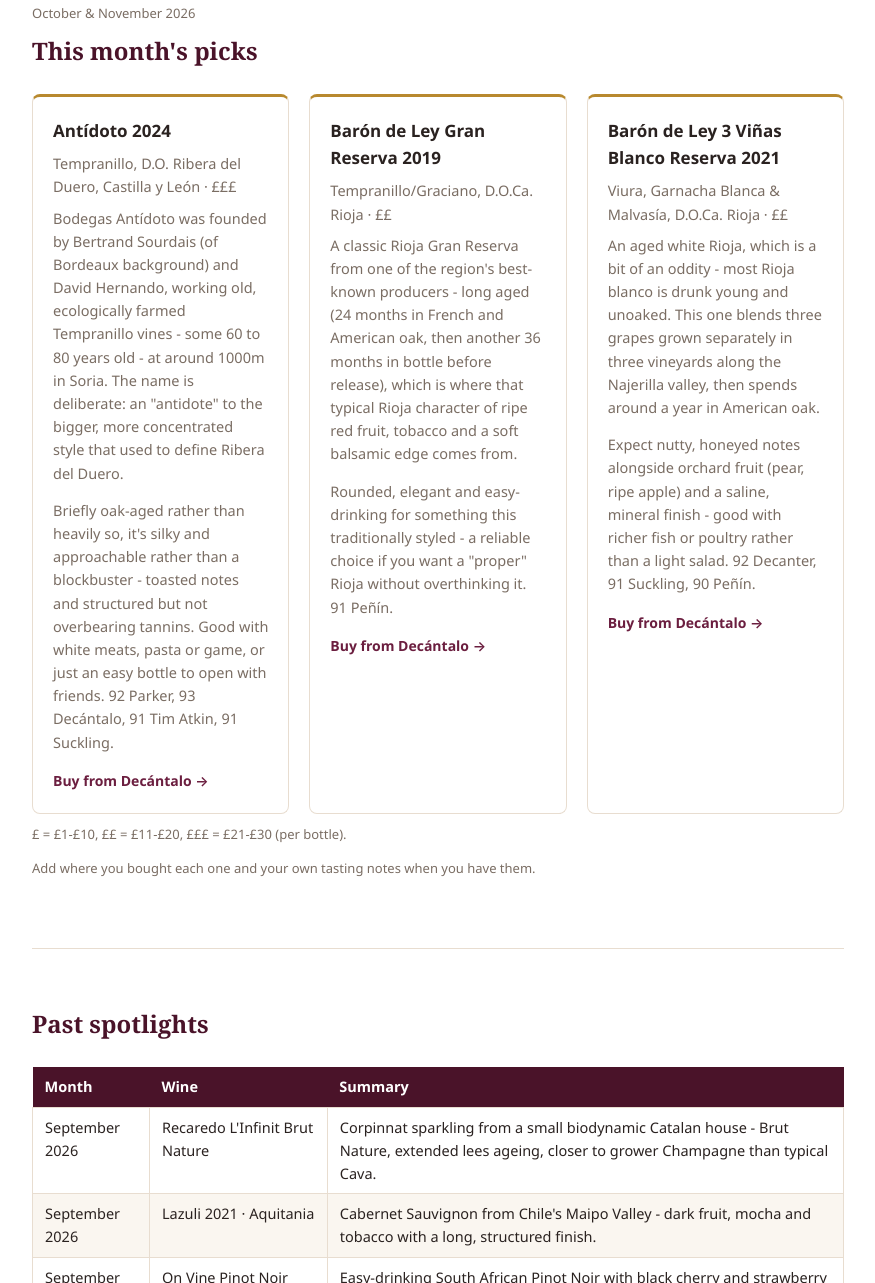
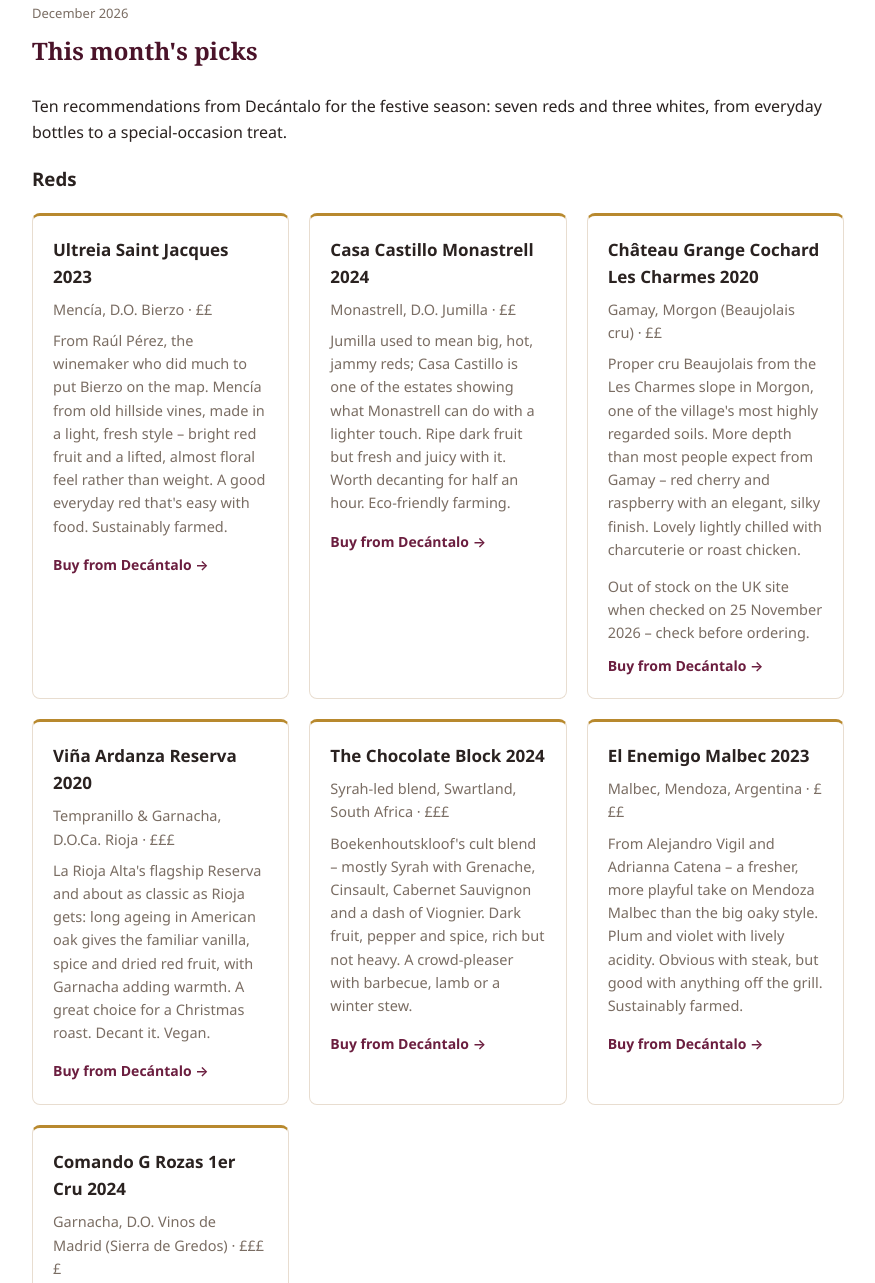
Before and after one commit to dascpt1/dascpt1.github.io, a plain HTML site: page spotlight.html in a window 1280 px wide. Shown: the part 1132-2415 px from the top of the page, without its empty margins (202-1077 px from the left). Drawn offline with Linux system fonts and the light colour scheme.

Commit message:
Add December 2026 spotlight: ten Decantalo picks, archive Oct/Nov picks
Co-Authored-By: Claude Opus 5.5 <noreply@anthropic.com>

```diff
--- a/spotlight.html
+++ b/spotlight.html
@@ -84,63 +84,97 @@
   </section>
 
   <section id="current">
-    <p class="note" style="margin:0 0 8px;">October &amp; November 2026</p>
+    <p class="note" style="margin:0 0 8px;">December 2026</p>
     <h2>This month's picks</h2>
+    <p>Ten recommendations from Dec&aacute;ntalo for the festive season: seven reds and three whites, from everyday bottles to a special-occasion treat.</p>
+    <h3>Reds</h3>
     <div class="grid">
       <article class="card">
-        <h3>Ant&iacute;doto 2024</h3>
-        <p class="note" style="margin:0 0 8px;">Tempranillo, D.O. Ribera del Duero, Castilla y Le&oacute;n &middot; &pound;&pound;&pound;</p>
+        <h3>Ultreia Saint Jacques 2023</h3>
+        <p class="note" style="margin:0 0 8px;">Menc&iacute;a, D.O. Bierzo &middot; &pound;&pound;</p>
         <p>
-          Bodegas Ant&iacute;doto was founded by Bertrand Sourdais (of Bordeaux
-          background) and David Hernando, working old, ecologically farmed
-          Tempranillo vines - some 60 to 80 years old - at around 1000m in Soria.
-          The name is deliberate: an "antidote" to the bigger, more concentrated
-          style that used to define Ribera del Duero.
+          From Ra&uacute;l P&eacute;rez, the winemaker who did much to put Bierzo on the map. Menc&iacute;a from old hillside vines, made in a light, fresh style &ndash; bright red fruit and a lifted, almost floral feel rather than weight. A good everyday red that's easy with food. Sustainably farmed.
         </p>
-        <p>
-          Briefly oak-aged rather than heavily so, it's silky and approachable
-          rather than a blockbuster - toasted notes and structured but not
-          overbearing tannins. Good with white meats, pasta or game, or just an
-          easy bottle to open with friends. 92 Parker, 93 Dec&aacute;ntalo, 91 Tim
-          Atkin, 91 Suckling.
-        </p>
-        <a class="card-link" href="https://www.decantalo.co.uk/en/antidoto.html" target="_blank" rel="noopener">Buy from Dec&aacute;ntalo &rarr;</a>
+        <a class="card-link" href="https://www.decantalo.co.uk/en/ultreia-saint-jacques.html" target="_blank" rel="noopener">Buy from Dec&aacute;ntalo &rarr;</a>
       </article>
       <article class="card">
-        <h3>Bar&oacute;n de Ley Gran Reserva 2019</h3>
-        <p class="note" style="margin:0 0 8px;">Tempranillo/Graciano, D.O.Ca. Rioja &middot; &pound;&pound;</p>
+        <h3>Casa Castillo Monastrell 2024</h3>
+        <p class="note" style="margin:0 0 8px;">Monastrell, D.O. Jumilla &middot; &pound;&pound;</p>
         <p>
-          A classic Rioja Gran Reserva from one of the region's best-known
-          producers - long aged (24 months in French and American oak, then
-          another 36 months in bottle before release), which is where that
-          typical Rioja character of ripe red fruit, tobacco and a soft balsamic
-          edge comes from.
+          Jumilla used to mean big, hot, jammy reds; Casa Castillo is one of the estates showing what Monastrell can do with a lighter touch. Ripe dark fruit but fresh and juicy with it. Worth decanting for half an hour. Eco-friendly farming.
         </p>
-        <p>
-          Rounded, elegant and easy-drinking for something this traditionally
-          styled - a reliable choice if you want a "proper" Rioja without
-          overthinking it. 91 Pe&ntilde;&iacute;n.
-        </p>
-        <a class="card-link" href="https://www.decantalo.co.uk/en/baron-de-ley-gran-reserva.html" target="_blank" rel="noopener">Buy from Dec&aacute;ntalo &rarr;</a>
+        <a class="card-link" href="https://www.decantalo.co.uk/en/casa-castillo-monastrell.html" target="_blank" rel="noopener">Buy from Dec&aacute;ntalo &rarr;</a>
       </article>
       <article class="card">
-        <h3>Bar&oacute;n de Ley 3 Vi&ntilde;as Blanco Reserva 2021</h3>
-        <p class="note" style="margin:0 0 8px;">Viura, Garnacha Blanca &amp; Malvas&iacute;a, D.O.Ca. Rioja &middot; &pound;&pound;</p>
+        <h3>Ch&acirc;teau Grange Cochard Les Charmes 2020</h3>
+        <p class="note" style="margin:0 0 8px;">Gamay, Morgon (Beaujolais cru) &middot; &pound;&pound;</p>
         <p>
-          An aged white Rioja, which is a bit of an oddity - most Rioja blanco is
-          drunk young and unoaked. This one blends three grapes grown separately
-          in three vineyards along the Najerilla valley, then spends around a
-          year in American oak.
+          Proper cru Beaujolais from the Les Charmes slope in Morgon, one of the village's most highly regarded soils. More depth than most people expect from Gamay &ndash; red cherry and raspberry with an elegant, silky finish. Lovely lightly chilled with charcuterie or roast chicken.
         </p>
+        <p class="note" style="margin:0 0 8px;">Out of stock on the UK site when checked on 25 November 2026 &ndash; check before ordering.</p>
+        <a class="card-link" href="https://www.decantalo.co.uk/en/chateau-grange-cochard-les-charmes.html" target="_blank" rel="noopener">Buy from Dec&aacute;ntalo &rarr;</a>
+      </article>
+      <article class="card">
+        <h3>Vi&ntilde;a Ardanza Reserva 2020</h3>
+        <p class="note" style="margin:0 0 8px;">Tempranillo &amp; Garnacha, D.O.Ca. Rioja &middot; &pound;&pound;&pound;</p>
         <p>
-          Expect nutty, honeyed notes alongside orchard fruit (pear, ripe apple)
-          and a saline, mineral finish - good with richer fish or poultry rather
-          than a light salad. 92 Decanter, 91 Suckling, 90 Pe&ntilde;&iacute;n.
+          La Rioja Alta's flagship Reserva and about as classic as Rioja gets: long ageing in American oak gives the familiar vanilla, spice and dried red fruit, with Garnacha adding warmth. A great choice for a Christmas roast. Decant it. Vegan.
         </p>
-        <a class="card-link" href="https://www.decantalo.co.uk/en/baron-de-ley-3-vinas-blanco-reserva.html" target="_blank" rel="noopener">Buy from Dec&aacute;ntalo &rarr;</a>
+        <a class="card-link" href="https://www.decantalo.co.uk/en/vina-ardanza.html" target="_blank" rel="noopener">Buy from Dec&aacute;ntalo &rarr;</a>
+      </article>
+      <article class="card">
+        <h3>The Chocolate Block 2024</h3>
+        <p class="note" style="margin:0 0 8px;">Syrah-led blend, Swartland, South Africa &middot; &pound;&pound;&pound;</p>
+        <p>
+          Boekenhoutskloof's cult blend &ndash; mostly Syrah with Grenache, Cinsault, Cabernet Sauvignon and a dash of Viognier. Dark fruit, pepper and spice, rich but not heavy. A crowd-pleaser with barbecue, lamb or a winter stew.
+        </p>
+        <a class="card-link" href="https://www.decantalo.co.uk/en/the-chocolate-block.html" target="_blank" rel="noopener">Buy from Dec&aacute;ntalo &rarr;</a>
+      </article>
+      <article class="card">
+        <h3>El Enemigo Malbec 2023</h3>
+        <p class="note" style="margin:0 0 8px;">Malbec, Mendoza, Argentina &middot; &pound;&pound;&pound;</p>
+        <p>
+          From Alejandro Vigil and Adrianna Catena &ndash; a fresher, more playful take on Mendoza Malbec than the big oaky style. Plum and violet with lively acidity. Obvious with steak, but good with anything off the grill. Sustainably farmed.
+        </p>
+        <a class="card-link" href="https://www.decantalo.co.uk/en/el-enemigo-malbec.html" target="_blank" rel="noopener">Buy from Dec&aacute;ntalo &rarr;</a>
+      </article>
+      <article class="card">
+        <h3>Comando G Rozas 1er Cru 2024</h3>
+        <p class="note" style="margin:0 0 8px;">Garnacha, D.O. Vinos de Madrid (Sierra de Gredos) &middot; &pound;&pound;&pound;&pound;</p>
+        <p>
+          The treat of the month. Comando G are the names behind the Gredos Garnacha revival, farming high-altitude vines on granite biodynamically. Pale, delicate and very mineral &ndash; closer to fine Burgundy than to typical Spanish Garnacha. One to save for a special occasion.
+        </p>
+        <a class="card-link" href="https://www.decantalo.co.uk/en/rozas-1er-cru.html" target="_blank" rel="noopener">Buy from Dec&aacute;ntalo &rarr;</a>
       </article>
     </div>
-    <p class="note">&pound; = &pound;1-&pound;10, &pound;&pound; = &pound;11-&pound;20, &pound;&pound;&pound; = &pound;21-&pound;30 (per bottle).</p>
+    <h3>Whites</h3>
+    <div class="grid">
+      <article class="card">
+        <h3>Espor&atilde;o Reserva Branco 2024</h3>
+        <p class="note" style="margin:0 0 8px;">Ant&atilde;o Vaz, Arinto &amp; Roupeiro, DOC Alentejo, Portugal &middot; &pound;&pound;</p>
+        <p>
+          A benchmark Portuguese white from one of the Alentejo's leading estates, blending three local grapes and aged on its lees. Citrus and stone fruit with a creamy texture and a fresh finish. Very good with fish, chicken or a seafood rice. Eco-friendly.
+        </p>
+        <a class="card-link" href="https://www.decantalo.co.uk/en/esporao-reserva-branco.html" target="_blank" rel="noopener">Buy from Dec&aacute;ntalo &rarr;</a>
+      </article>
+      <article class="card">
+        <h3>Rafael Palacios Louro Godello 2025</h3>
+        <p class="note" style="margin:0 0 8px;">Godello, D.O. Valdeorras &middot; &pound;&pound;&pound;</p>
+        <p>
+          Rafael Palacios is the go-to name for Godello, and Louro is his more approachable bottling. Barrel-fermented, but the oak is in the background &ndash; pear, white flowers and a mineral, saline edge. A serious white for the price and a good alternative to white Burgundy.
+        </p>
+        <a class="card-link" href="https://www.decantalo.co.uk/en/louro.html" target="_blank" rel="noopener">Buy from Dec&aacute;ntalo &rarr;</a>
+      </article>
+      <article class="card">
+        <h3>Barco del Corneta 2024</h3>
+        <p class="note" style="margin:0 0 8px;">Verdejo, VT Castilla y Le&oacute;n &middot; &pound;&pound;&pound;</p>
+        <p>
+          A small-production Verdejo from old vines near Rueda, a long way from the cheap and cheerful versions in the supermarket. Aged partly in wood, it has more texture and depth than you'd expect, with herbs, citrus and a long, savoury finish. Eco-friendly and sustainably farmed.
+        </p>
+        <a class="card-link" href="https://www.decantalo.co.uk/en/barco-del-corneta.html" target="_blank" rel="noopener">Buy from Dec&aacute;ntalo &rarr;</a>
+      </article>
+    </div>
+    <p class="note">&pound; = &pound;1-&pound;10, &pound;&pound; = &pound;11-&pound;20, &pound;&pound;&pound; = &pound;21-&pound;30, &pound;&pound;&pound;&pound; = over &pound;30 (per bottle). Prices checked on Dec&aacute;ntalo's UK site on 25 November 2026.</p>
     <p class="note">Add where you bought each one and your own tasting notes when you have them.</p>
   </section>
 
@@ -151,6 +185,9 @@
         <tr><th>Month</th><th>Wine</th><th>Summary</th></tr>
       </thead>
       <tbody>
+        <tr><td>October &amp; November 2026</td><td>Ant&iacute;doto 2024</td><td>Silky, lightly oaked Ribera del Duero Tempranillo from old high-altitude vines in Soria.</td></tr>
+        <tr><td>October &amp; November 2026</td><td>Bar&oacute;n de Ley Gran Reserva 2019</td><td>Classic long-aged Rioja Gran Reserva - ripe red fruit, tobacco and a soft balsamic edge.</td></tr>
+        <tr><td>October &amp; November 2026</td><td>Bar&oacute;n de Ley 3 Vi&ntilde;as Blanco Reserva 2021</td><td>Oak-aged white Rioja - nutty, honeyed and mineral, good with richer fish or poultry.</td></tr>
         <tr><td>September 2026</td><td>Recaredo L'Infinit Brut Nature</td><td>Corpinnat sparkling from a small biodynamic Catalan house - Brut Nature, extended lees ageing, closer to grower Champagne than typical Cava.</td></tr>
         <tr><td>September 2026</td><td>Lazuli 2021 &middot; Aquitania</td><td>Cabernet Sauvignon from Chile's Maipo Valley - dark fruit, mocha and tobacco with a long, structured finish.</td></tr>
         <tr><td>September 2026</td><td>On Vine Pinot Noir 2024 &middot; Van Loveren</td><td>Easy-drinking South African Pinot Noir with black cherry and strawberry fruit - good with comfort food.</td></tr>
```
